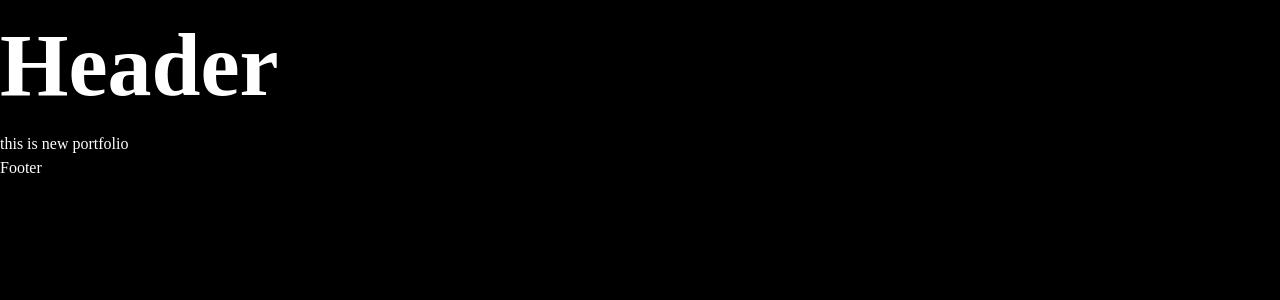
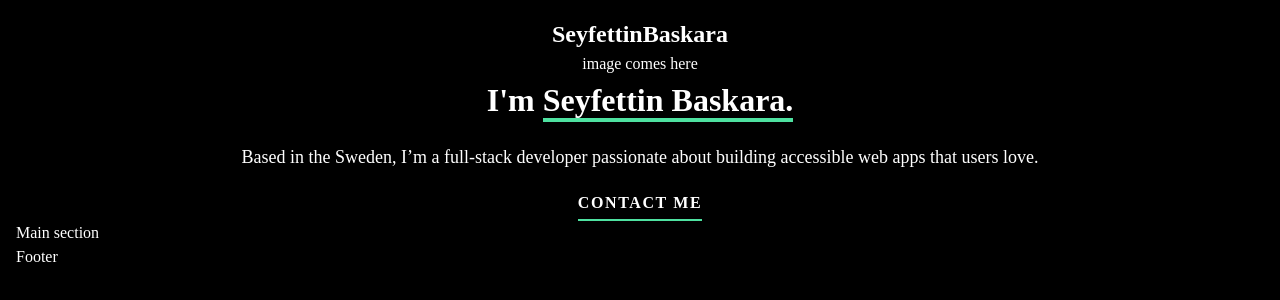
Before and after one commit to SeyfBaskara/Portfolio, a Next.js app: page / in a window 1280 px wide. Shown: the top 300 px of the page. Built offline with nearby package versions, Linux system fonts and the light colour scheme.

Commit message:
add text on header section

```diff
--- /dev/null
+++ b/components/Buttons/ContactMe.tsx
@@ -0,0 +1,11 @@
+import React from 'react'
+
+const ContactMe = () => {
+   return (
+      <div>
+         <button className="font-semibold tracking-widest border-b-2 border-Green pb-1">CONTACT ME</button>
+      </div>
+   )
+}
+
+export default ContactMe
--- a/components/Layout/Header/Header.tsx
+++ b/components/Layout/Header/Header.tsx
@@ -1,10 +1,26 @@
 import React from 'react'
+import ContactMe from '../../Buttons/ContactMe'
 
 const Header = () => {
    return (
-      <div className="text-White font-bold text-xl">
-         <p>Header</p>
-      </div>
+      <header className="text-White flex flex-col text-center">
+         <h1 className="font-bold text-md">SeyfettinBaskara</h1>
+         <section className="flex flex-col text-center">
+            <div>
+               <p>image comes here</p>
+            </div>
+            <div className="flex flex-col gap-5">
+               <h2 className="text-[2rem] font-bold">
+                  I&apos;m <span className="border-b-4 border-Green">Seyfettin Baskara.</span>
+               </h2>
+               <p className="text-base">
+                  Based in the Sweden, I’m a full-stack developer passionate about building accessible web apps that
+                  users love.
+               </p>
+               <ContactMe />
+            </div>
+         </section>
+      </header>
    )
 }
 
--- a/components/Layout/index.tsx
+++ b/components/Layout/index.tsx
@@ -14,9 +14,11 @@ const Layout = ({ children, metaData }: any): JSX.Element => {
             <title>{title}</title>
          </Head>
 
-         <Header />
-         <main className="text-White">{children}</main>
-         <Footer />
+         <div className="p-4">
+            <Header />
+            <main className="text-White">{children}</main>
+            <Footer />
+         </div>
       </>
    )
 }
--- a/pages/index.tsx
+++ b/pages/index.tsx
@@ -5,7 +5,7 @@ import data from '../data/data.json'
 const Home: NextPage = () => {
    return (
       <Layout metaData={data.metaData}>
-         <p className="">this is new portfolio</p>
+         <p className="">Main section </p>
       </Layout>
    )
 }
```
